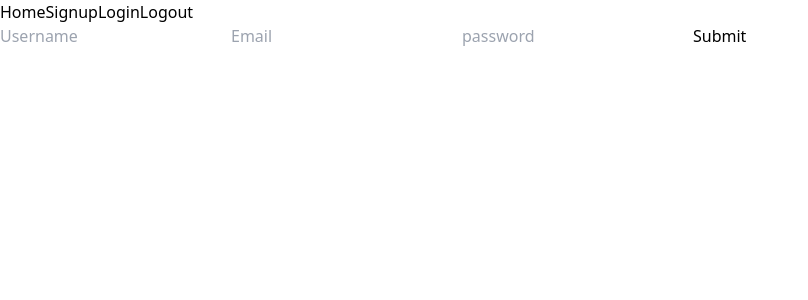
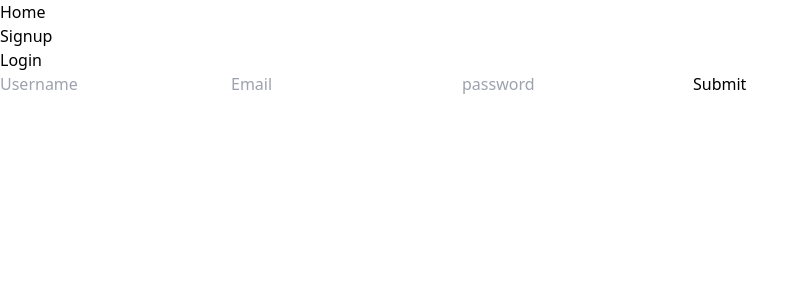
Before and after one commit to StevenMODIMO/mern-social-media-app, a React (Vite) app in the folder client/: page /signup in a window 1280 px wide. Shown: the top 300 px of the page, without its empty margins (0-808 px from the left). Built offline with nearby package versions, Linux system fonts and the light colour scheme.

Commit message:
Initial Commit

```diff
--- a/client/package.json
+++ b/client/package.json
@@ -14,8 +14,7 @@
     "react": "^18.2.0",
     "react-dom": "^18.2.0",
     "react-icons": "^4.10.1",
-    "react-router-dom": "^6.14.1",
-    "react-social-login": "^3.4.17"
+    "react-router-dom": "^6.14.1"
   },
   "devDependencies": {
     "@types/react": "^18.2.14",
--- a/client/src/App.jsx
+++ b/client/src/App.jsx
@@ -18,11 +18,11 @@
           />
           <Route
             path="/signup"
-            element={!user ? <Signup /> : <Navigate to="/signup" />}
+            element={!user ? <Signup /> : <Navigate to="/" />}
           />
           <Route
             path="/login"
-            element={!user ? <Login /> : <Navigate to="/login" />}
+            element={!user ? <Login /> : <Navigate to="/" />}
           />
         </Routes>
       </BrowserRouter>
--- a/client/src/components/Navbar.jsx
+++ b/client/src/components/Navbar.jsx
@@ -1,18 +1,40 @@
-import { Link } from "react-router-dom"
-import { useAuth  } from "../context/AuthContext"
+import { useState } from "react";
+import { Link } from "react-router-dom";
+import { useAuth } from "../context/AuthContext";
+import { FaBars } from "react-icons/fa";
 
 export default function Navbar() {
-    const { dispatch } = useAuth()
+  const [showLinks, setShowLinks] = useState(false);
+  const { dispatch, user } = useAuth();
   const logout = () => {
     localStorage.removeItem("user");
     dispatch({ type: "LOGOUT" });
   };
+  const toggleLinks = () => setShowLinks(!showLinks);
+  const hideLinks = () => setShowLinks(false);
   return (
+    <div className="flex justify-between m-3
+    m-3 text-2xl">
       <div>
         <Link to="/">Home</Link>
+      </div>
+      <section className="flex">
+        {!user ? (
+          <section className="flex">
+            <div className="m-3">
               <Link to="/signup">Signup</Link>
+            </div>
+            <div className="m-3">
               <Link to="/login">Login</Link>
+            </div>
+          </section>
+        ) : (
+          <section className="flex">
+            <div className="m-3">{user.person}</div>
             <button onClick={logout}>Logout</button>
+          </section>
+        )}
+      </section>
     </div>
-    )
+  );
 }
--- a/client/src/pages/Home.jsx
+++ b/client/src/pages/Home.jsx
@@ -1,11 +1,16 @@
 export default function Home() {
     return (
         <div>
-            <h1 className="text-center text-3xl">mern social media app</h1>
-            <form className="flex flex-col">
-                <label className="ml-12 m-2 underline">Create a Post</label>
-                <input className="border border-blue-500 ml-12 rounded w-96 h-24" />
-            </form>
+            <aside>
+                <div>Profile</div>
+                <div>Friends</div>
+                <div>New Post</div>
+                <div>Search</div>
+                <div>Terms</div>
+                <div>Manage</div>
+            </aside>
+            <section></section>
+            <main></main>
         </div>
     )
 }
--- a/client/src/pages/Login.jsx
+++ b/client/src/pages/Login.jsx
@@ -5,40 +5,46 @@
 export default function Login() {
   const [name, setName] = useState("");
   const [password, setPassword] = useState("");
-  const [error, setError] = useState(null)
-  const { dispatch } = useAuth()
-  const navigate = useNavigate()
+  const [error, setError] = useState(null);
+  const { dispatch } = useAuth();
+  const navigate = useNavigate();
 
   const handleSubmission = async (e) => {
-    e.preventDefault()
+    e.preventDefault();
 
     const response = await fetch("http://localhost:5000/auth/login", {
       method: "POST",
       headers: {
-            "Content-Type": "application/json"
+        "Content-Type": "application/json",
       },
-        body: JSON.stringify({username: name, password})
-    })
+      body: JSON.stringify({ username: name, password }),
+    });
 
-    const json  = await response.json()
+    const json = await response.json();
 
-    if(response.ok) {
-        setName("")
-        setPassword("")
-        navigate('/')
-        localStorage.setItem("user", JSON.stringify(json))
+    if (response.ok) {
+      setName("");
+      setPassword("");
+      navigate("/");
+      localStorage.setItem("user", JSON.stringify(json));
       dispatch({ type: "LOGIN", payload: json });
     }
 
-    if(!response.ok) {
-        setName("")
-        setPassword("")
-        setError(json.error)
+    if (!response.ok) {
+      setName("");
+      setPassword("");
+      setError(json.error);
     }
-   }
+  };
   return (
     <div>
-      <form className="flex flex-col" onSubmit={handleSubmission} onFocus={() => setError(null)}>
+      <main>
+        <section></section>
+        <form
+          className="flex flex-col"
+          onSubmit={handleSubmission}
+          onFocus={() => setError(null)}
+        >
           <input
             type="text"
             placeholder="Username"
@@ -54,6 +60,7 @@
           <button>Submit</button>
           {error && <div className="bg-red-500 p-2 rounded">{error}</div>}
         </form>
+      </main>
     </div>
   );
 }
--- a/client/src/pages/Signup.jsx
+++ b/client/src/pages/Signup.jsx
@@ -6,42 +6,48 @@
   const [name, setName] = useState("");
   const [email, setEmail] = useState("");
   const [password, setPassword] = useState("");
-  const [error, setError] = useState(null)
-  const { dispatch } = useAuth()
-  const navigate = useNavigate()
+  const [error, setError] = useState(null);
+  const { dispatch } = useAuth();
+  const navigate = useNavigate();
 
   const handleSubmission = async (e) => {
-    e.preventDefault()
+    e.preventDefault();
 
     const response = await fetch("http://localhost:5000/auth/signup", {
       method: "POST",
       headers: {
-            "Content-Type": "application/json"
+        "Content-Type": "application/json",
       },
-        body: JSON.stringify({username: name, email, password})
-    })
+      body: JSON.stringify({ username: name, email, password }),
+    });
 
-    const json  = await response.json()
+    const json = await response.json();
 
-    if(response.ok) {
-        setName("")
-        setEmail("")
-        setPassword("")
-        navigate('/')
-        localStorage.setItem("user", JSON.stringify(json))
+    if (response.ok) {
+      setName("");
+      setEmail("");
+      setPassword("");
+      navigate("/");
+      localStorage.setItem("user", JSON.stringify(json));
       dispatch({ type: "LOGIN", payload: json });
     }
 
-    if(!response.ok) {
-        setName("")
-        setEmail("")
-        setPassword("")
-        setError(json.error)
+    if (!response.ok) {
+      setName("");
+      setEmail("");
+      setPassword("");
+      setError(json.error);
     }
-   }
+  };
   return (
     <div>
-      <form className="flex flex-col" onSubmit={handleSubmission} onFocus={() => setError(null)}>
+      <main>
+        <section></section>
+        <form
+          className="flex flex-col"
+          onSubmit={handleSubmission}
+          onFocus={() => setError(null)}
+        >
           <input
             type="text"
             placeholder="Username"
@@ -63,6 +69,7 @@
           <button>Submit</button>
           {error && <div className="bg-red-500 p-2 rounded">{error}</div>}
         </form>
+      </main>
     </div>
   );
 }
```
Also changed, not shown: 1 other file (tests, documents, lock files or other folders). Lines whose indentation alone changed are shown as unchanged.
